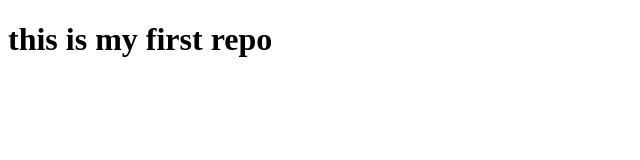
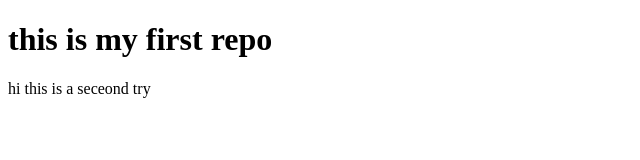
Before and after one commit to msmasumbillah00/my-first-repo, a plain HTML site: page index.html in a window 1280 px wide. Shown: the whole page, without its empty margins (0-640 px from the left). Drawn offline with Linux system fonts and the light colour scheme.

Commit message:
second try

```diff
--- a/index.html
+++ b/index.html
@@ -10,6 +10,7 @@
 
 <body>
     <h1>this is my first repo</h1>
+    <p>hi this is a seceond try</p>
 </body>
 
 </html>
```
